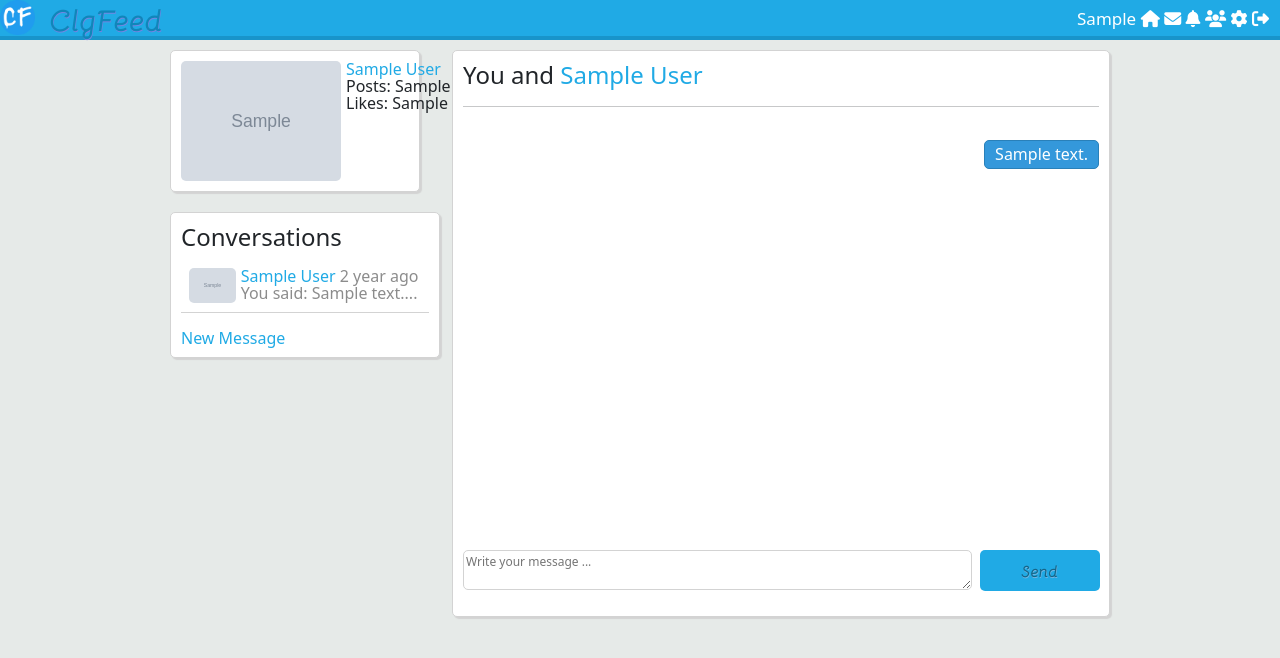
After one commit to Kavita-Dhamot/ClgBook, a PHP site: page /messages.php in a window 1280 px wide. The commit adds this page. Shown: the top 658 px of the page. Run offline with PHP 8.4, Linux system fonts and the light colour scheme; the visitor is signed in with stand-in values (Sample User, id 1); tables that the repository leaves empty or names only in its code hold one stand-in row (values such as "Sample post"); grey boxes marked "Sample" are stand-in pictures; some libraries are stand-ins or nearby versions.

Commit message:
made messaging system

```diff
--- /dev/null
+++ b/assets/css/messages_css.css
@@ -0,0 +1,105 @@
+
+#message_textarea {
+    width: 80%;
+    margin-right: 8px;
+    border-radius: 5px;
+    border: 1px solid #d3d3d3;
+    font-size: 12px;
+}
+
+#message_submit{
+    height: 41px;
+    width: 120px;
+    margin: 0;
+    position: absolute;
+    border: none;
+    background-color: #20AAE5;
+    color: #156588;
+    border-radius: 5px;
+    font-family: 'Bellota-BoldItalic', sans-serif;
+    text-shadow: #73B6E2 0.5px 0.5px 0px;
+}
+
+.message{
+    border: 1px solid #000;
+    border-radius: 5px;
+    padding: 5px 10px;
+    color: #fff;
+}
+
+.message#blue {
+    background-color: #3498db;
+    border-color: #2980b9;
+    float: right;
+    margin-bottom: 5px;
+}
+
+.message#green {
+    background-color: #2ecc71;
+    border-color: #27ae60;
+    float: left;
+    margin-bottom: 5px;
+}
+
+.loaded_messages {
+    height: 65%;
+    min-height: 300px;
+    max-height: 400px;
+    overflow: scroll;
+    margin-bottom: 10px;
+}
+
+.loaded_conversations {
+    max-height: 216px;
+	overflow: scroll;
+}
+
+.user_found_messages {
+    border-bottom: 1px solid #D3D3D3;
+	padding: 8px 8px 10px 8px;
+}
+
+.user_found_messages:hover {
+	background-color: #D3D3D3;
+}
+
+.user_found_messages img {
+	height: 35px;
+	float: left;
+}
+
+#grey {
+	color: #8C8C8C;
+}
+.resultDisplay {
+	padding: 5px 5px 0 5px;
+	height: 60px;
+	border-bottom: 1px solid #D3D3D3;
+}
+.resultDisplay a {
+	float: none;
+}
+.resultDisplay:hover {
+	background-color: #EBEBEB;
+	text-decoration: none;
+}
+.liveSearchProfilePic img {
+	height: 50px;
+	border-radius: 25px;
+	margin: 1px 12px 0 2px;
+	float: left;
+}
+
+.liveSearchText {
+	background-color: transparent;
+	color: #1E96CA;
+}
+
+.liveSearchText p{
+	margin-left: 10px;
+	font-size: 12px;
+}
+
+.tab-content {
+    margin-top: 25px;
+}
--- a/assets/css/style.css
+++ b/assets/css/style.css
@@ -345,3 +345,80 @@ textarea:focus {
 .profile_info_bottom {
   margin: 10 0 0 7px;
 }
+
+#message_textarea {
+    width: 80%;
+    margin-right: 8px;
+    border-radius: 5px;
+    border: 1px solid #d3d3d3;
+    font-size: 12px;
+}
+
+#message_submit{
+    height: 41px;
+    width: 120px;
+    margin: 0;
+    position: absolute;
+    border: none;
+    background-color: #20AAE5;
+    color: #156588;
+    border-radius: 5px;
+    font-family: 'Bellota-BoldItalic', sans-serif;
+    text-shadow: #73B6E2 0.5px 0.5px 0px;
+}
+
+.message{
+    border: 1px solid #000;
+    border-radius: 5px;
+    padding: 5px 10px;
+    color: #fff;
+}
+
+.message#blue {
+    background-color: #3498db;
+    border-color: #2980b9;
+    float: right;
+    margin-bottom: 5px;
+}
+
+.message#green {
+    background-color: #2ecc71;
+    border-color: #27ae60;
+    float: left;
+    margin-bottom: 5px;
+}
+
+.loaded_messages {
+    height: 65%;
+    min-height: 300px;
+    max-height: 400px;
+    overflow: scroll;
+    margin-bottom: 10px;
+}
+
+.loaded_conversations {
+    max-height: 216px;
+	overflow: scroll;
+}
+
+.user_found_messages {
+    border-bottom: 1px solid #D3D3D3;
+	padding: 8px 8px 10px 8px;
+}
+
+.user_found_messages:hover {
+	background-color: #D3D3D3;
+}
+
+.user_found_messages img {
+	height: 35px;
+	float: left;
+}
+
+#grey {
+	color: #8C8C8C;
+}
+
+.tab-content {
+    margin-top: 25px;
+}
--- a/assets/js/clgbook.js
+++ b/assets/js/clgbook.js
@@ -19,3 +19,9 @@ $(document).ready(function() {
     });
 
 });
+
+function getUsers(value, user) {
+	$.post("includes/handlers/ajax_friend_search.php", {query:value, userLoggedIn:user}, function(data) {
+		$(".results").html(data);
+	});
+}
--- /dev/null
+++ b/includes/classes/Message.php
@@ -0,0 +1,177 @@
+<?php
+
+echo '<link rel="stylesheet" type="text/css" href="assets/css/messages_css.css">';
+
+class Message {
+	private $user_obj;
+	private $con;
+
+	public function __construct($con, $user){
+		$this->con = $con;
+		$this->user_obj = new User($con, $user);
+	}
+
+	public function getMostRecentUser() {
+		$userLoggedIn = $this->user_obj->getUsername();
+
+		$query = mysqli_query($this->con, "SELECT user_to, user_from FROM messages WHERE user_to='$userLoggedIn' OR user_from='$userLoggedIn' ORDER BY id DESC LIMIT 1");
+
+		if(mysqli_num_rows($query) == 0)
+			return false;
+
+		$row = mysqli_fetch_array($query);
+		$user_to = $row['user_to'];
+		$user_from = $row['user_from'];
+
+		if($user_to != $userLoggedIn)
+			return $user_to;
+		else
+			return $user_from;
+
+	}
+
+    public function sendMessage($user_to, $body, $date) {
+
+		if($body != "") {
+			$userLoggedIn = $this->user_obj->getUsername();
+			$query = mysqli_query($this->con, "INSERT INTO messages VALUES('', '$user_to', '$userLoggedIn', '$body', '$date', 'no', 'no', 'no')");
+		}
+	}
+
+    public function getMessages($otherUser) {
+		$userLoggedIn = $this->user_obj->getUsername();
+		$data = "";
+
+		$query = mysqli_query($this->con, "UPDATE messages SET opened='yes' WHERE user_to='$userLoggedIn' AND user_from='$otherUser'");
+
+		$get_messages_query = mysqli_query($this->con, "SELECT * FROM messages WHERE (user_to='$userLoggedIn' AND user_from='$otherUser') OR (user_from='$userLoggedIn' AND user_to='$otherUser')");
+
+        while($row = mysqli_fetch_array($get_messages_query)) {
+			$user_to = $row['user_to'];
+			$user_from = $row['user_from'];
+			$body = $row['body'];
+
+			$div_top = ($user_to == $userLoggedIn) ? "<div class='message' id='green'>" : "<div class='message' id='blue'>";
+			$data = $data . $div_top . $body . "</div><br><br>";
+		}
+		return $data;
+    }
+
+	public function getLatestMessage($userLoggedIn, $username_temp) {
+		$details_array = array();
+
+		$query = mysqli_query($this->con, "SELECT body, user_to, date FROM messages WHERE (user_to='$userLoggedIn' AND user_from='$username_temp') OR (user_to='$username_temp' AND user_from='$userLoggedIn') ORDER BY id DESC");
+
+		$row = mysqli_fetch_array($query);
+		$sent_by = ($row['user_to'] == $userLoggedIn) ? "They said: " : "You said: ";
+
+		//Timeframe
+		$date_time_now = date("Y-m-d H:i:s");
+		$start_date = new DateTime($row['date']); //Time of post
+		$end_date = new DateTime($date_time_now); //Current time
+		$interval = $start_date->diff($end_date); //Difference between dates
+		if($interval->y >= 1) {
+			if($interval == 1)
+				$time_message = $interval->y . " year ago"; //1 year ago
+			else
+				$time_message = $interval->y . " years ago"; //1+ year ago
+		}
+		else if ($interval->m >= 1) {
+			if($interval->d == 0) {
+				$days = " ago";
+			}
+			else if($interval->d == 1) {
+				$days = $interval->d . " day ago";
+			}
+			else {
+				$days = $interval->d . " days ago";
+			}
+
+
+			if($interval->m == 1) {
+				$time_message = $interval->m . " month". $days;
+			}
+			else {
+				$time_message = $interval->m . " months". $days;
+			}
+
+		}
+		else if($interval->d >= 1) {
+			if($interval->d == 1) {
+				$time_message = "Yesterday";
+			}
+			else {
+				$time_message = $interval->d . " days ago";
+			}
+		}
+		else if($interval->h >= 1) {
+			if($interval->h == 1) {
+				$time_message = $interval->h . " hour ago";
+			}
+			else {
+				$time_message = $interval->h . " hours ago";
+			}
+		}
+		else if($interval->i >= 1) {
+			if($interval->i == 1) {
+				$time_message = $interval->i . " minute ago";
+			}
+			else {
+				$time_message = $interval->i . " minutes ago";
+			}
+		}
+		else {
+			if($interval->s < 30) {
+				$time_message = "Just now";
+			}
+			else {
+				$time_message = $interval->s . " seconds ago";
+			}
+		}
+
+		array_push($details_array, $sent_by);
+		array_push($details_array, $row['body']);
+		array_push($details_array, $time_message);
+
+		return $details_array;
+	}
+
+	public function getConvos() {
+		$userLoggedIn = $this->user_obj->getUsername();
+		$return_string = "";
+		$convos = array();
+
+		$query = mysqli_query($this->con, "SELECT user_to, user_from FROM messages WHERE user_to='$userLoggedIn' OR user_from='$userLoggedIn' ORDER BY id DESC");
+
+		while($row = mysqli_fetch_array($query)) {
+			$user_to_push = ($row['user_to'] != $userLoggedIn) ? $row['user_to'] : $row['user_from'];
+
+			if(!in_array($user_to_push, $convos)) {
+				array_push($convos, $user_to_push);
+			}
+		}
+
+		foreach($convos as $username_temp) {
+			$user_found_obj = new User($this->con, $username_temp);
+			$latest_message_details = $this->getLatestMessage($userLoggedIn, $username_temp);
+
+			$dots = (strlen($latest_message_details[1]) >= 12) ? "..." : "";
+			$split = str_split($latest_message_details[1], 12);
+			$split = $split[0] . $dots;
+
+			$return_string .= "<a href='messages.php?u=$username_temp' > <div class='user_found_messages' >
+								<img src='" . $user_found_obj->getProfilePic() . "' style='border-radius: 5px; margin-right: 5px;'>
+								" . $user_found_obj->getFirstAndLastName() . "
+								<span class='timestamp_smaller' id='grey'>" . $latest_message_details[2] . "</span>
+								<p id='grey' style='margin: 0;'>" . $latest_message_details[0] . $split . " </p>
+								</div>
+								</a>";
+		}
+
+		return $return_string;
+
+	}
+
+}
+
+?>
--- a/includes/classes/User.php
+++ b/includes/classes/User.php
@@ -4,10 +4,18 @@ class User {
 	private $con;
 
 	public function __construct($con, $user){
-		$this->con = $con;
-		$user_details_query = mysqli_query($con, "SELECT * FROM users WHERE username='$user'");
-		$this->user = mysqli_fetch_array($user_details_query);
-	}
+    if($user == null) {
+        exit("user variable is null");
+    }
+
+    $this->con = $con;
+    $user_details_query = mysqli_query($con, "SELECT * FROM users WHERE username='$user'");
+    $this->user = mysqli_fetch_array($user_details_query);
+
+    if($this->user == null) {
+        exit("No user exists with the username '$user'");
+    }
+}
 
 	public function getUsername() {
 		return $this->user['username'];
--- a/includes/header.php
+++ b/includes/header.php
@@ -2,6 +2,7 @@
 require 'config/config.php';
 include("includes/classes/User.php");
 include("includes/classes/Post.php");
+include("includes/classes/Message.php");
 
  if(isset($_SESSION['username'])){               //checks if the user is loggen in, as in register.php we set the username variable once the user logs in
    $userLoggedIn = $_SESSION['username'];       // variable stores the username of the user that is currently logged in
--- /dev/null
+++ b/messages.php
@@ -0,0 +1,103 @@
+<?php
+include("includes/header.php");
+echo   '<script src= "assets/js/clgbook.js"></script>';
+echo '<link rel="stylesheet" type="text/css" href="assets/css/messages_css.css">';
+
+$message_obj = new Message($con, $userLoggedIn);
+
+if(isset($_GET['u']))
+	$user_to = $_GET['u'];
+else {
+	$user_to = $message_obj->getMostRecentUser();
+	if($user_to == false)
+		$user_to = 'new';
+}
+
+if($user_to != "new")
+	$user_to_obj = new User($con, $user_to);
+
+if(isset($_POST['post_message'])) {
+
+	if(isset($_POST['message_body'])) {
+		$body = mysqli_real_escape_string($con, $_POST['message_body']);
+		$date = date("Y-m-d H:i:s");
+		$message_obj->sendMessage($user_to, $body, $date);
+		header("Location: messages.php?u=$user_to");
+	}
+}
+
+
+
+ ?>
+
+ <div class="user_details column">
+		<a href="<?php echo $userLoggedIn; ?>">  <img src="<?php echo $user['profile_pic']; ?>"> </a>
+
+		<div class="user_details_left_right">
+			<a href="<?php echo $userLoggedIn; ?>">
+			<?php
+			echo $user['first_name'] . " " . $user['last_name'];
+
+			 ?>
+			</a>
+			<br>
+			<?php echo "Posts: " . $user['num_posts']. "<br>";
+			echo "Likes: " . $user['num_likes'];
+
+			?>
+		</div>
+	</div>
+
+	<div class="main_column column" id="main_column" style="min-height:170px;">
+		<?php
+		if($user_to != "new"){
+			echo "<h4>You and <a href='$user_to'>" . $user_to_obj->getFirstAndLastName() . "</a></h4><hr><br>";
+
+			echo "<div class='loaded_messages' id='scroll_messages'>";
+				echo $message_obj->getMessages($user_to);
+			echo "</div>";
+		}
+		else {
+			echo "<h4>New Message</h4>";
+		}
+		?>
+
+
+
+		<div class="message_post">
+			<form action="" method="POST">
+				<?php
+				if($user_to == "new") {
+					echo "Select the friend you would like to message <br><br>";
+					?>
+					To: <input type='text' onkeyup='getUsers(this.value, "<?php echo $userLoggedIn; ?>")' name='q' placeholder='Name' autocomplete='off' id='seach_text_input'>
+
+					<?php
+					echo "<div class='results'></div>";
+				}
+				else {
+					echo "<textarea name='message_body' id='message_textarea' placeholder='Write your message ...'></textarea>";
+					echo "<input type='submit' name='post_message' class='info' id='message_submit' value='Send'>";
+				}
+
+				?>
+			</form>
+
+		</div>
+
+		<script>
+			var div = document.getElementById("scroll_messages");
+			div.scrollTop = div.scrollHeight;
+		</script>
+	</div>
+
+	<div class="user_details column" id="conversations" style="width:270px">
+		<h4>Conversations</h4>
+
+		<div class="loaded_conversations">
+			<?php echo $message_obj->getConvos(); ?>
+		</div>
+		<br>
+		<a href="messages.php?u=new">New Message</a>
+
+	</div>
```
Also changed, not shown: includes/handlers/ajax_friend_search.php (added, +54 -0 lines), profile.php (+80 -6 lines).
